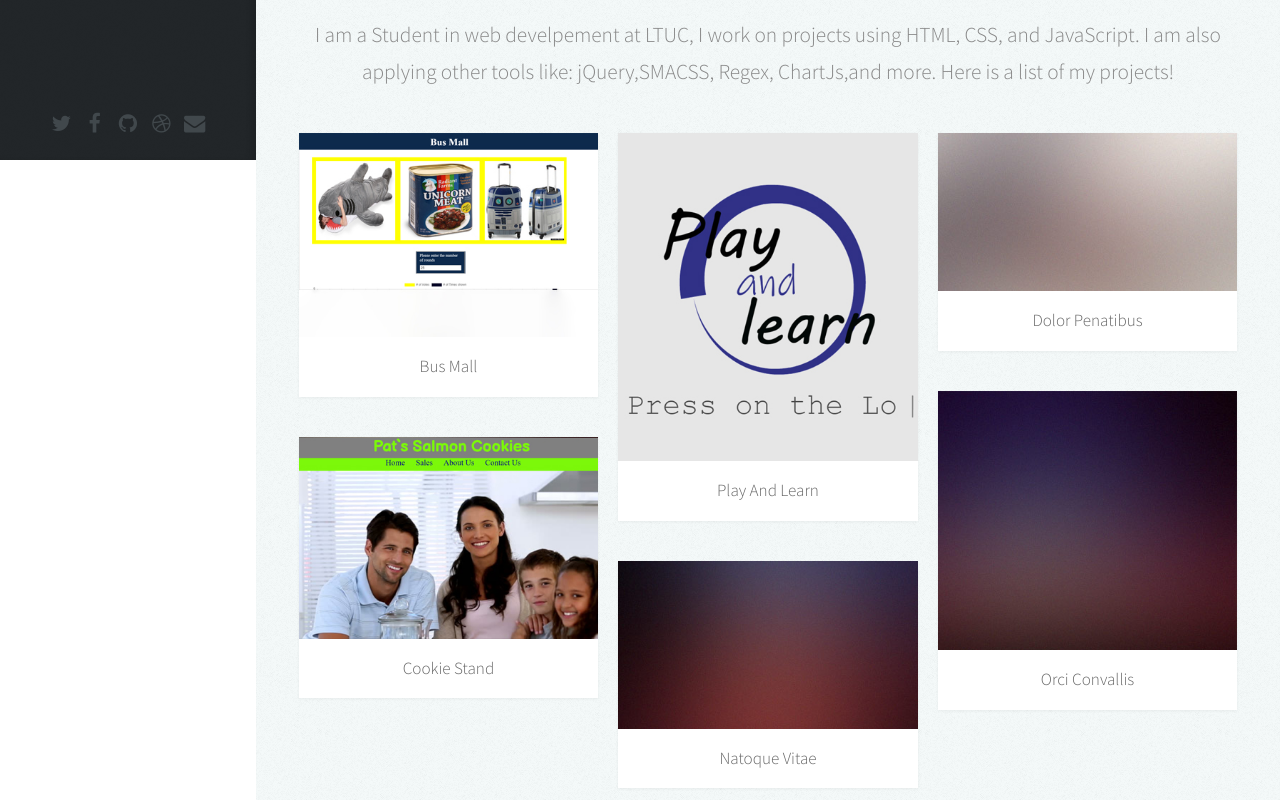
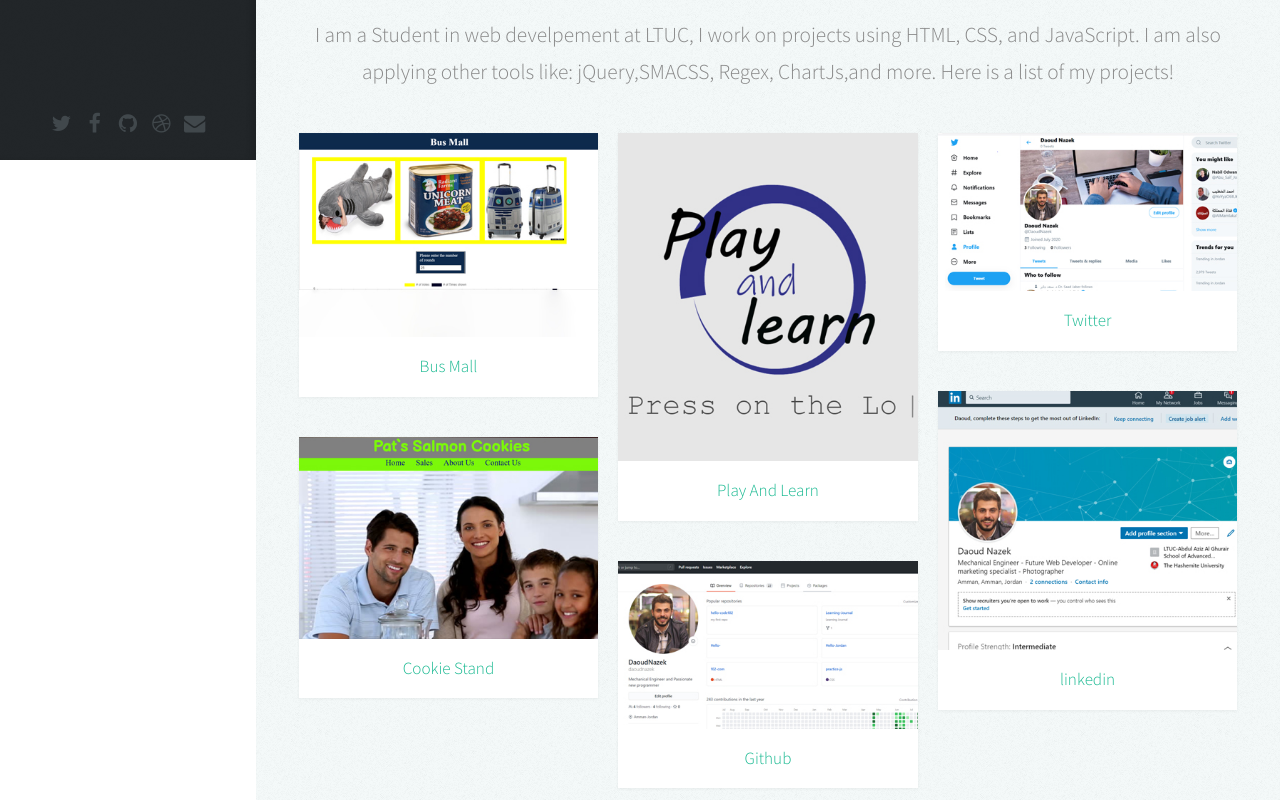
Before and after one commit to daoudnazek/portfolio, a plain HTML site: page index.html in a window 1280 px wide. Shown: the part 640-1440 px from the top of the page. Drawn offline with Linux system fonts and the light colour scheme.

Commit message:
finish lab04

```diff
--- a/assets/css/base.css
+++ b/assets/css/base.css
@@ -112,7 +112,7 @@
 
 	h1, h2, h3, h4, h5, h6 {
 		font-weight: 300;
-		color: #666;
+		color: #17B890;
 		line-height: 1.5em;
 	}
 
@@ -175,7 +175,7 @@
 	}
 
 		a:hover {
-			color: #E27689;
+			color: #17B890;
 			border-bottom-color: rgba(255, 255, 255, 0);
 		}
 
--- a/assets/css/layout.css
+++ b/assets/css/layout.css
@@ -136,7 +136,7 @@
 				}
 
 					#nav ul li a.active span:before {
-						color: #e27689;
+						color: #17B890;
 					}
 
 /* Footer */
--- a/index.html
+++ b/index.html
@@ -44,11 +44,11 @@
 
 					<!-- Social Icons -->
 						<ul class="icons">
-							<li><a href="#" class="icon fa-twitter"><span class="label">Twitter</span></a></li>
+							<li><a href="https://twitter.com/DaoudNazek" class="icon fa-twitter"><span class="label">Twitter</span></a></li>
 							<li><a href="https://www.facebook.com/dawood.nazek/" class="icon fa-facebook"><span class="label">Facebook</span></a></li>
 							<li><a href="https://github.com/daoudnazek" class="icon fa-github"><span class="label">Github</span></a></li>
-							<li><a href="#" class="icon fa-dribbble"><span class="label">Dribbble</span></a></li>
-							<li><a href="#" class="icon fa-envelope"><span class="label">Email</span></a></li>
+							<li><a href="https://dribbble.com/dnazek" class="icon fa-dribbble"><span class="label">Dribbble</span></a></li>
+							<li><a href="#contact" class="icon fa-envelope"><span class="label">Email</span></a></li>
 						</ul>
 
 				</div>
@@ -108,23 +108,23 @@
 										</header>
 									</article>
 									<article class="item">
-										<a href="#" class="image fit"><img src="images/pic05.jpg" alt="" /></a>
+										<a href="https://github.com/daoudnazek" class="image fit"><img src="images/pic05-01.jpg" alt="" /></a>
 										<header>
-											<h3>Natoque Vitae</h3>
+											<h3>Github</h3>
 										</header>
 									</article>
 								</div>
 								<div class="col-4 col-12-mobile">
 									<article class="item">
-										<a href="#" class="image fit"><img src="images/pic06.jpg" alt="" /></a>
+										<a href="https://twitter.com/DaoudNazek" class="image fit"><img src="images/pic06-01.jpg" alt="" /></a>
 										<header>
-											<h3>Dolor Penatibus</h3>
+											<h3>Twitter</h3>
 										</header>
 									</article>
 									<article class="item">
-										<a href="#" class="image fit"><img src="images/pic07.jpg" alt="" /></a>
+										<a href="https://www.linkedin.com/in/daoud-nazek/" class="image fit"><img src="images/pic07-01.jpg" alt="" /></a>
 										<header>
-											<h3>Orci Convallis</h3>
+											<h3>linkedin</h3>
 										</header>
 									</article>
 								</div>
@@ -141,7 +141,7 @@
 								<h2>About Me</h2>
 							</header>
 
-							<a href="#" class="image featured"><img src="images/pic08.jpg" alt="" /></a>
+							<a href="#" class="image featured"><img src="images/pic08-01.jpg" alt="" /></a>
 
 							<p>I am a Mechanical Engineer , I also did some work in e-commerce bussines and photographing , now I want to be a software developer , and change my life with this experience.
 							</p>
```
Also changed, not shown: images/pic05-01.jpg (added), images/pic06-01.jpg (added), images/pic07-01.jpg (added), images/pic08-01.jpg (added), 1 other file.
